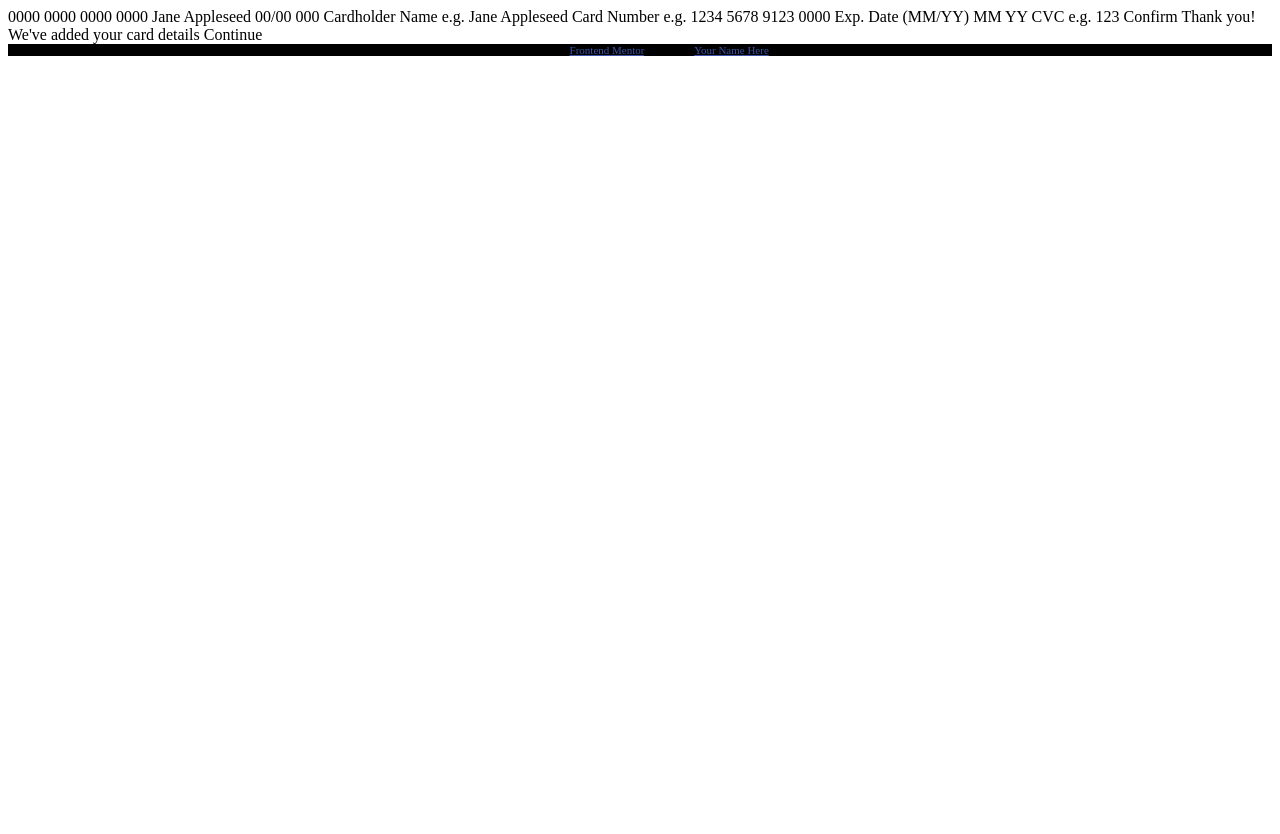
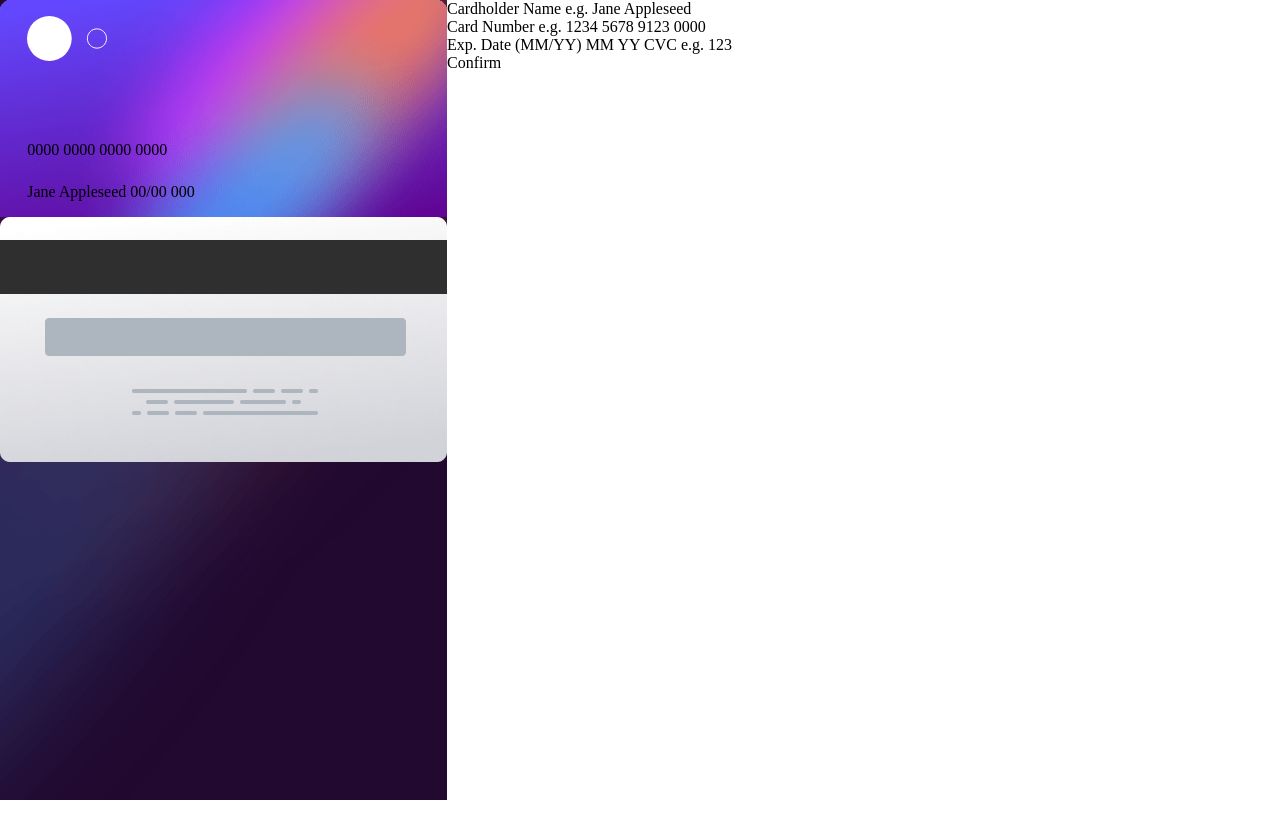
Before and after one commit to MuhammadISayyed/interactive-card-details-form-main, a website: page index.html in a window 1280 px wide. Before the commit the page ends 800 px from the top, so only its background shows below. Drawn offline with Linux system fonts and the light colour scheme.

Commit message:
Build basic layout of cards section

```diff
--- a/index.html
+++ b/index.html
@@ -8,31 +8,41 @@
     <link rel="icon" type="image/png" sizes="32x32" href="./images/favicon-32x32.png" />
     <link rel="stylesheet" href="./style.css" />
 
-    <title>Frontend Mentor | Interactive card details form</title>
-
-    <!-- Feel free to remove these styles or customise in your own stylesheet 👍 -->
-    <style>
-      .attribution {
-        font-size: 11px;
-        text-align: center;
-      }
-      .attribution a {
-        color: hsl(228, 45%, 44%);
-      }
-    </style>
+    <title>Interactive card details form</title>
   </head>
   <body>
-    0000 0000 0000 0000 Jane Appleseed 00/00 000 Cardholder Name e.g. Jane Appleseed Card Number
-    e.g. 1234 5678 9123 0000 Exp. Date (MM/YY) MM YY CVC e.g. 123 Confirm
+    <div class="container">
+      <div class="cards-section">
+        <div class="card-front">
+          <div class="card-front__info">
+            <img class="card-front__logo" src="./images/card-logo.svg" alt="Card logo" />
+            <div class="card-front__details">
+              <span class="card-front__number">0000 0000 0000 0000</span>
+              <div>
+                <span>Jane Appleseed</span>
+                <span>00/00 000</span>
+              </div>
+            </div>
+          </div>
+        </div>
+
+        <img src="./images/bg-card-back.png" alt="Back side of a bank card" />
+      </div>
+      <div class="form-section">
+        <div>Cardholder Name e.g. Jane Appleseed</div>
+        <div>Card Number e.g. 1234 5678 9123 0000</div>
+        <div>Exp. Date (MM/YY) MM YY CVC e.g. 123</div>
+        <div>Confirm</div>
+      </div>
+    </div>
+    <p style="visibility: hidden">Thank you! We've added your card details Continue</p>
 
     <!-- Completed state start -->
 
-    Thank you! We've added your card details Continue
-
-    <div class="attribution">
+    <!-- <div class="attribution">
       Challenge by
       <a href="https://www.frontendmentor.io?ref=challenge" target="_blank">Frontend Mentor</a>.
-      Coded by <a href="#">Your Name Here</a>.
-    </div>
+      Coded by <a href="https://github.com/MuhammadISayyed">Muhammad I. Sayyed</a>.
+    </div> -->
   </body>
 </html>
--- a/main.scss
+++ b/main.scss
@@ -1,3 +1,45 @@
-.attribution {
-  background-color: black;
+html,
+body {
+  // careful, because this could cause issues with responsiveness
+  height: 100%;
+  margin: 0;
 }
+
+.container {
+  display: grid;
+  grid-template-columns: 3fr 7fr;
+  height: 100%;
+}
+
+.cards-section {
+  grid-column: 1 2;
+  background-image: url('./images/bg-main-desktop.png');
+  display: flex;
+  flex-direction: column;
+}
+
+.form-section {
+  grid-column: 2 -1;
+}
+
+.card-front {
+  background-image: url('./images/bg-card-front.png');
+}
+
+.card-front__info {
+  margin: 1rem 1.7rem;
+  display: flex;
+  flex-direction: column;
+  justify-content: flex-start;
+  gap: 5rem;
+}
+
+.card-front__logo {
+  width: 80px;
+}
+
+.card-front__details {
+  display: flex;
+  flex-direction: column;
+  gap: 1.5rem;
+}
```
Also changed, not shown: style.css.
